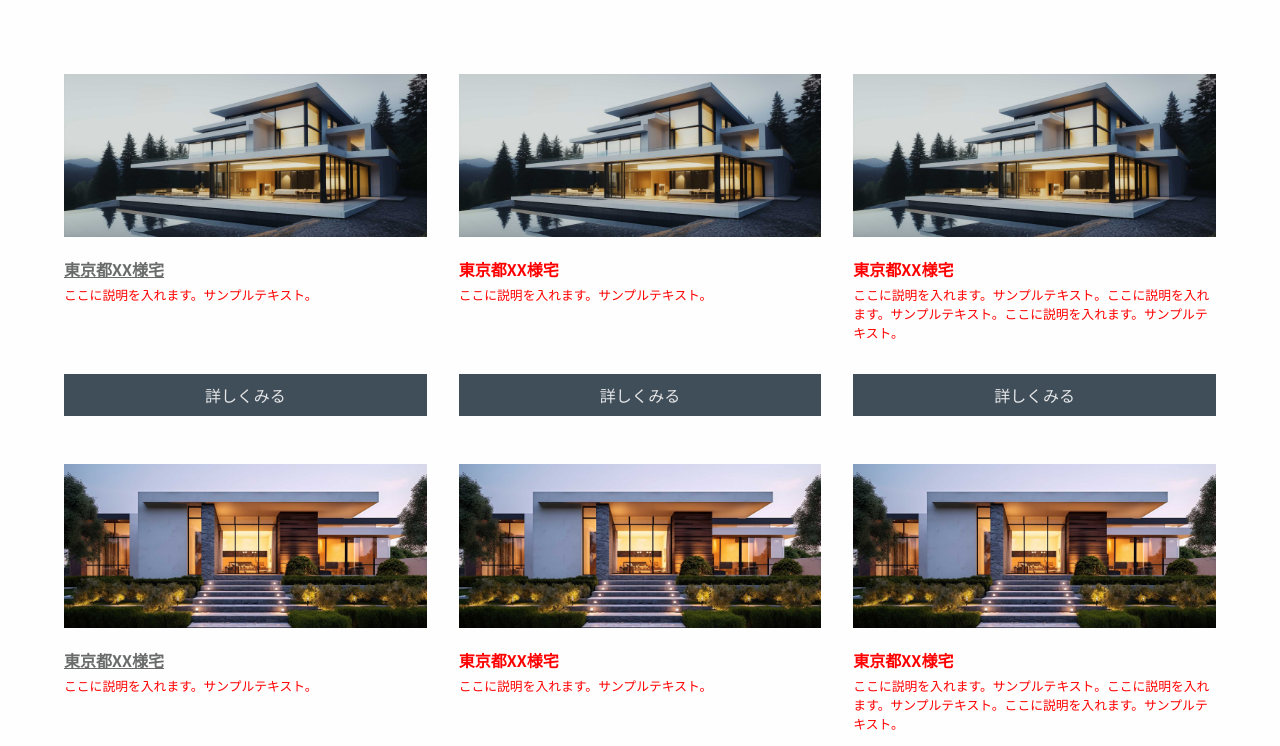
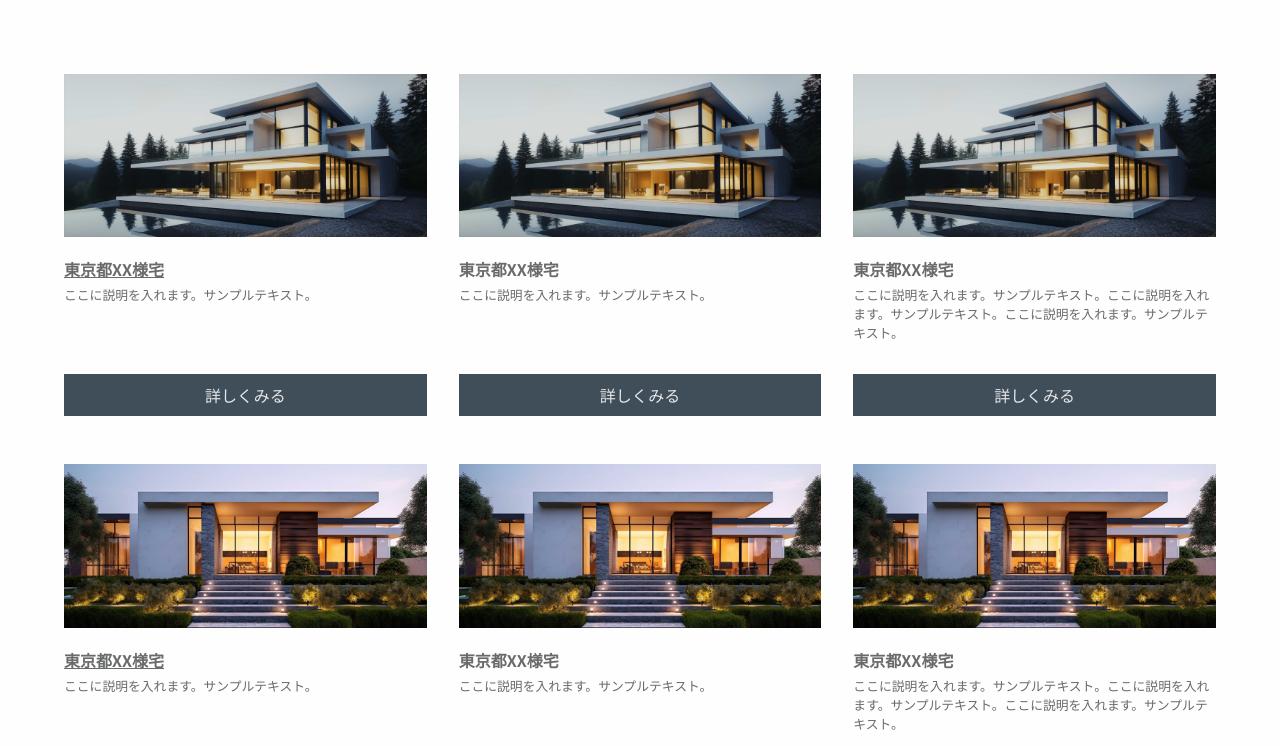
Before and after one commit to totto2727/playwright-vrt-handson, a website: page static/jirei.html in a window 1280 px wide. Shown: the part 284-1030 px from the top of the page. Drawn offline with nearby package versions, Linux system fonts and the light colour scheme; some packages are replaced by stand-ins of ours; a script that the page names is missing.

Commit message:
feat: 修正分を削除

```diff
--- a/static/jirei.html
+++ b/static/jirei.html
@@ -8,12 +8,6 @@
     <meta name="viewport" content="width=device-width, initial-scale=1" />
     <meta name="description" content="ここにサイト説明を入れます" />
     <link rel="stylesheet" href="css/style.css" />
-    <!-- headタグの最後に追加 -->
-    <style>
-      body {
-        color: red !important;
-      }
-    </style>
   </head>
 
   <body>
```
